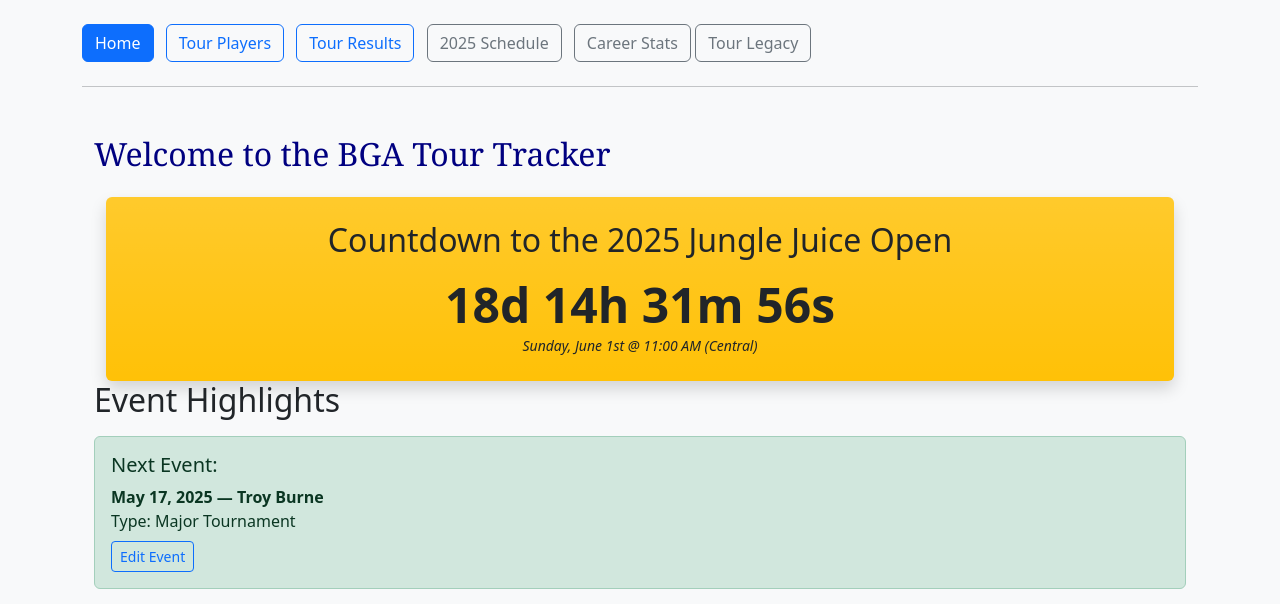
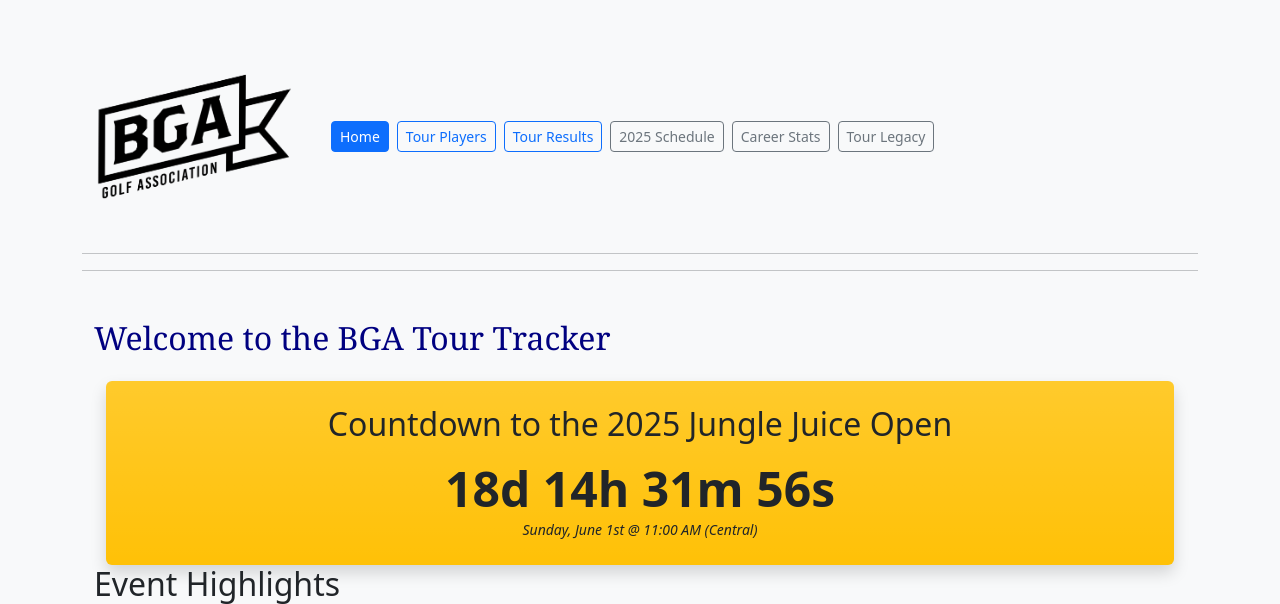
Before and after one commit to ajungers-ga/BGAapp, a Django app: page / in a window 1280 px wide. Shown: the top 604 px of the page. Run offline with Django 5.2, Linux system fonts and the light colour scheme; data comes from the database, SQL or seed files in the repository.

Commit message:
Checkpoint 16: Integrated main BGA logo, aligned and tightened nav bar layout, prepared for background styling

```diff
--- a/core/templates/core/base.html
+++ b/core/templates/core/base.html
@@ -1,31 +1,46 @@
 {% load static %}
 <!DOCTYPE html>
 <html lang="en">
+
 <head>
   <meta charset="UTF-8">
   <title>BGA Tour</title>
 
-  <!-- Bootstrap CSS -->
+  <!-- Linking Bootstrap for default styles -->
   <link href="https://cdn.jsdelivr.net/npm/bootstrap@5.3.2/dist/css/bootstrap.min.css" rel="stylesheet">
 
-  <!-- Custom CSS -->
+  <!-- Linking custom stylesheet -->
   <link rel="stylesheet" href="{% static 'css/styles.css' %}">
 
-  <!-- Bootstrap JS (optional) -->
+  <!-- Bootstrap JS (optional, needed for dropdowns, etc) -->
   <script src="https://cdn.jsdelivr.net/npm/bootstrap@5.3.2/dist/js/bootstrap.bundle.min.js"></script>
 </head>
 
 <body class="bg-light text-dark">
   <div class="container py-4">
 
-    <nav class="mb-4">
-      <a class="btn btn-primary me-2" href="/">Home</a>
-      <a class="btn btn-outline-primary me-2" href="/players/">Tour Players</a>
-      <a class="btn btn-outline-primary me-2" href="/results/">Tour Results</a>
-      <a class="btn btn-outline-secondary me-2" href="/schedule/">2025 Schedule</a>
-      <a class="btn btn-outline-secondary" href="/stats/">Career Stats</a>
-      <a class="btn btn-outline-secondary me-2" href="/legacy/">Tour Legacy</a>
-    </nav>
+<!-- Tight header: logo and nav in same horizontal row, zero spacing -->
+<div class="d-flex align-items-center justify-content-start gap-4 mb-1" style="padding: 0; margin: 0;">
+  <!-- Logo on the left -->
+  <a href="{% url 'home' %}" style="display: inline-block;">
+    <img src="{% static 'images/bgalogos/BGA_LogoSeries_Logo-6.png' %}" alt="BGA Logo" style="height: 225px; width: auto; object-fit: contain;">
+  </a>
+
+  <!-- Nav bar tightly beside logo -->
+  <nav class="d-flex align-items-center flex-wrap gap-2">
+    <a class="btn btn-primary btn-sm" href="/">Home</a>
+    <a class="btn btn-outline-primary btn-sm" href="/players/">Tour Players</a>
+    <a class="btn btn-outline-primary btn-sm" href="/results/">Tour Results</a>
+    <a class="btn btn-outline-secondary btn-sm" href="/schedule/">2025 Schedule</a>
+    <a class="btn btn-outline-secondary btn-sm" href="/stats/">Career Stats</a>
+    <a class="btn btn-outline-secondary btn-sm" href="/legacy/">Tour Legacy</a>
+  </nav>
+</div>
+
+<!-- Tighter horizontal rule -->
+<hr class="my-1">
+
+
 
     <hr>
 
@@ -34,4 +49,5 @@
 
   </div>
 </body>
+
 </html>
```
Also changed, not shown: core/static/images/bgalogos/BGA_LogoSeries_Logo-1.png (added), core/static/images/bgalogos/BGA_LogoSeries_Logo-10.png (added), core/static/images/bgalogos/BGA_LogoSeries_Logo-11.png (added), core/static/images/bgalogos/BGA_LogoSeries_Logo-2.png (added), core/static/images/bgalogos/BGA_LogoSeries_Logo-3.png (added), core/static/images/bgalogos/BGA_LogoSeries_Logo-4.png (added), core/static/images/bgalogos/BGA_LogoSeries_Logo-5.png (added), core/static/images/bgalogos/BGA_LogoSeries_Logo-6.png (added), core/static/images/bgalogos/BGA_LogoSeries_Logo-7.png (added), core/static/images/bgalogos/BGA_LogoSeries_Logo-8.png (added), core/static/images/bgalogos/BGA_LogoSeries_Logo-9.png (added).
